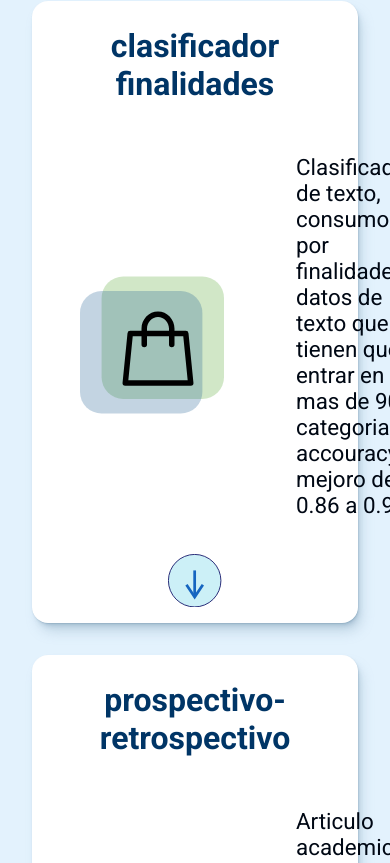
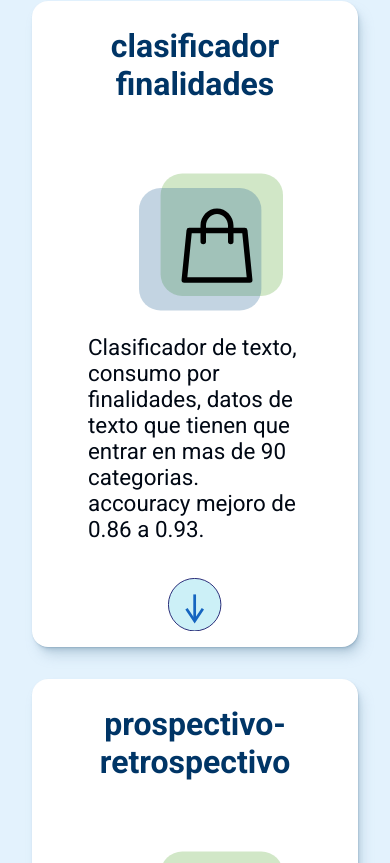
Before and after one commit to Joaquin-Quiroz-Gajardo/Portafolio, a React (Create React App) app: page / in a window 390 px wide. Shown: the part 2341-3204 px from the top of the page. Built offline with nearby package versions, Linux system fonts and the light colour scheme.

Commit message:
caso responsive

```diff
--- a/src/App.css
+++ b/src/App.css
@@ -519,6 +519,12 @@ section.contenido, footer{
   padding-top: 8em;
 }
 
+@media (max-width: 700px) {
+  .bajada-content{
+  display: flex;
+  flex-direction: column;
+}
+}
 
 h2 {
   font-size: 3em;
```
